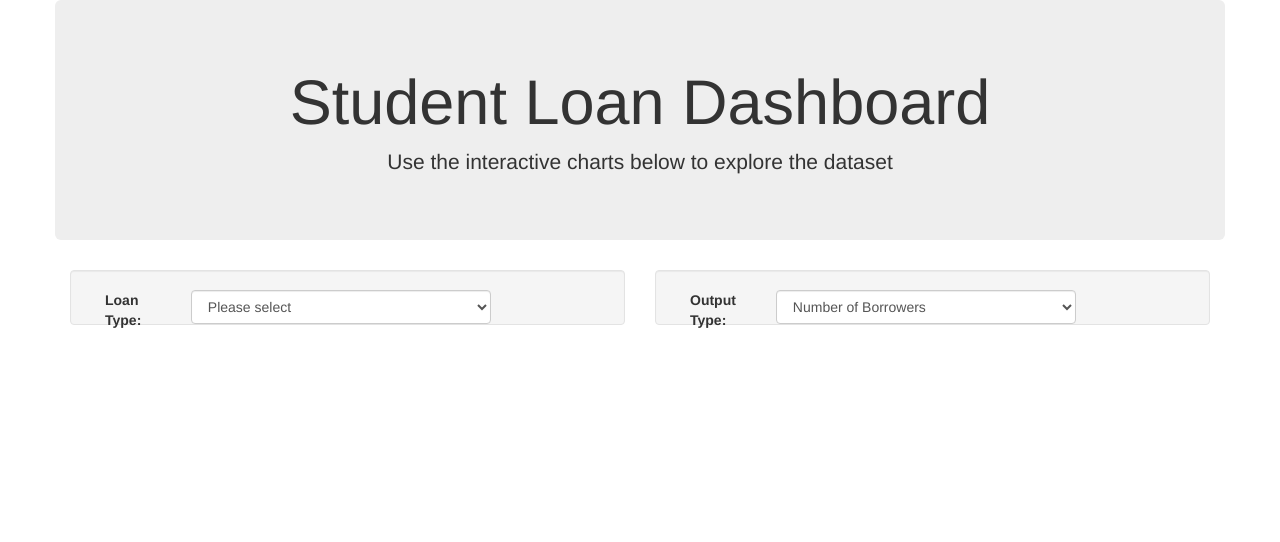
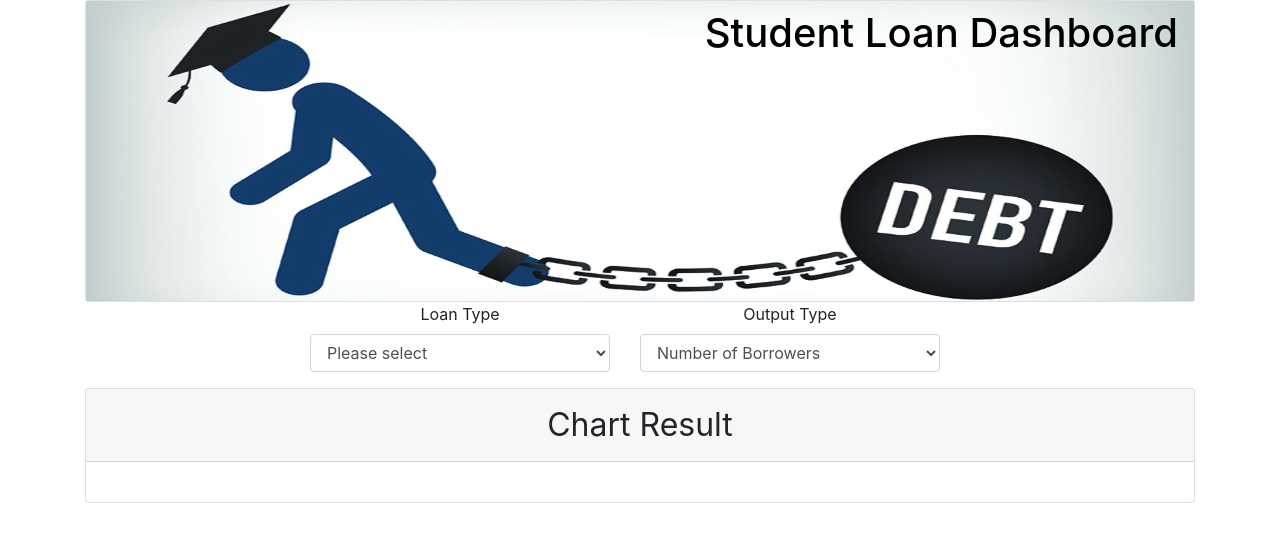
Before and after one commit to bfiroozfard/STUDENT_DEBT-, a Flask app: page / in a window 1280 px wide. Shown: the top 542 px of the page. Run offline with Flask 2, Linux system fonts and the light colour scheme; some libraries are stand-ins or nearby versions.

Commit message:
for presentation

```diff
--- a/static/js/app.js
+++ b/static/js/app.js
@@ -1,95 +1,49 @@
 function ShowGraph1(value){
 	var yType=value;
 	var xType=document.getElementById("loanTypeDropDown").value
-  if (xType){
-  	ShowGraph(xType,yType)
+	if (xType){
+		ShowGraph(xType,yType)
 	}
-
 }
 
-function ShowGraph(value,yy){
-	// alert(value);
+function ShowGraph(value, outputType){
 	var url;
-	if( yy=="borrower"){
 	switch(value) {
 	  case "age":
-		url = "/byage";
-		getAgeChart(url);
+		url = outputType == "borrower" ? "/byage": "/byageb";
 		break;
 	  case "size":
-		url = "/bysize";
-		getSizeChart(url);
+		url = outputType == "borrower" ? "/bysize" : "/bysizeb";
 		break;
 	  case "location":
-		url = "/bylocation";
-		getLocationChart(url);
+		url = outputType == "borrower" ? "/bylocation" : "/bylocationb";
+		//getLocationChart(url);
 		break;
-	  default:
-		url = "/byage";
 	}
-	}
-if(yy=="balance"){
-	switch(value) {
-	  case "age":
-		url = "/byageb";
-		getAgeChart(url);
-		break;
-	  case "size":
-		url = "/bysizeb";
-		getSizeChart(url);
-		break;
-	  case "location":
-		url = "/bylocationb";
-		getLocationChart(url);
-		break;
-	  default:
-		url = "/byage";
-	}
-	}
+	getChart(url, value);
 
 };
+function getChart(url, chartType){
+	d3.json(url).then(function(response){
+		console.log(url);
+		var data = chartType=="location" ? [response]: response;
+		var layout =chartType=="age" ? {barmode: 'group'} : null;
 
-function getLocationChart(url){
-	d3.json(url).then(function(response){
-		 console.log(url);
+		Plotly.newPlot('plot', data, layout);
 
+		var loanType = document.getElementById("loanTypeDropDown").options[document.getElementById("loanTypeDropDown").selectedIndex].text;
+		var outputType = document.getElementById("outputType").options[document.getElementById("outputType").selectedIndex].text;
 
-	var data = [response]
-
-
-	Plotly.newPlot('plot', data);
-	});
-}
-
-function getAgeChart(url){
-	d3.json(url).then(function(response){
-		console.log(response);
-	var data = response;
-	var layout = {barmode: 'group'};
-	Plotly.newPlot('plot', data, layout);
+		document.getElementById("chartResult").innerHTML = `Chart Result for ${loanType} and ${outputType}`;
 
 	});
 }
-function getSizeChart(url){
-	d3.json(url).then(function(response){
-		console.log(response);
-	var data = response;
-	var layout = {barmode: 'group'};
-	Plotly.newPlot('plot', data, layout);
-
-	});
-
-}
-
 
 function init() {
   // Grab a reference to the dropdown select element
   var yType = document.getElementById("outputType").value
   console.log(yType)
-
 }
-
-
 
 // Initialize the dashboard
 init();
--- a/templates/index.html
+++ b/templates/index.html
@@ -6,26 +6,38 @@
   <meta name="viewport" content="width=device-width, initial-scale=1.0">
   <meta http-equiv="X-UA-Compatible" content="ie=edge">
   <title>Team Project</title>
-  <link rel="stylesheet" href="https://maxcdn.bootstrapcdn.com/bootstrap/3.4.0/css/bootstrap.min.css">
+  <link rel="stylesheet" href="https://maxcdn.bootstrapcdn.com/bootstrap/4.4.1/css/bootstrap.min.css">
+<style>
+.container {
+  position: relative;
+  text-align: center;
 
+}
+
+
+.top-right {
+  position: absolute;
+  top: 8px;
+  right: 16px;
+  color: black;
+}
+
+</style>
 </head>
 
 <body>
 
 <div class="container">
-    <div class="row">
-      <div class="col-md-12 jumbotron text-center">
-        <h1>Student Loan Dashboard</h1>
-        <p>Use the interactive charts below to explore the dataset</p>
-      </div>
+    <div class="card">
+		<img src="/static/debt.jpg" alt="Los Angeles" width="100%" height="300">
+		<div class="top-right"><h1>Student Loan Dashboard</h1></div>
     </div>
 
-    <div class="row">
-      <div class="col-md-6">
-        <div class="well">
-			<div class="form-group">
-				<label class="col-sm-2 control-label">Loan Type:</label>
-				<div class="col-sm-2">
+	<div class="row col-sm-12">
+		<div class="col-sm-6 float-right">
+
+			<div class="form-group float-right">
+				<label>Loan Type</label>
 				<select class="form-control selcls" id="loanTypeDropDown" style="width: 300px" onchange="ShowGraph(this.value,document.getElementById
 				('outputType').value);">
 						  <option value="" selected disabled>Please select</option>
@@ -35,15 +47,10 @@
 				</select>
 			</div>
 		</div>
-        </div>
-      </div>
-      <div class="col-md-6">
-        <div class="well">
-      <div class="form-group">
-        <label class="col-sm-2 control-label">Output Type:</label>
-        <div class="col-sm-2">
-          <select class="form-control selcls" id="outputType" style="width: 300px" onchange="ShowGraph1(this.value,);">
-
+		<div class="col-sm-6">
+			<div class="form-group float-left">
+				<label style="text-align: left">Output Type</label>
+			  <select class="form-control selcls" id="outputType" style="width: 300px" onchange="ShowGraph1(this.value);">
 				<option value="borrower">Number of Borrowers</option>
 				<option value="balance">Size of Debt</option>
 
@@ -51,17 +58,21 @@
 			</div>
 		</div>
 	</div>
+	<div class="card">
+	  <div class="card-header" id="chartResult" style="font-size: 2em;">Chart Result
 	  </div>
- 	</div>
-	<div class="row">
+	  <div class="card-body">
 			<div class="col-md-12">
 				<div id="plot"></div>
 			</div>
 	  </div>
 	</div>
 
+</div>
+
 
 <script src="https://cdnjs.cloudflare.com/ajax/libs/d3/5.5.0/d3.min.js"></script>
+<script src="https://cdnjs.cloudflare.com/ajax/libs/Chart.js/2.2.2/Chart.min.js"></script>
 <script src="https://cdn.plot.ly/plotly-latest.min.js"></script>
 <script src="{{ url_for('static', filename='js/app.js') }}"></script>
 
```
Also changed, not shown: static/debt.jpg (added), 1 other file. Lines whose indentation alone changed are shown as unchanged.
